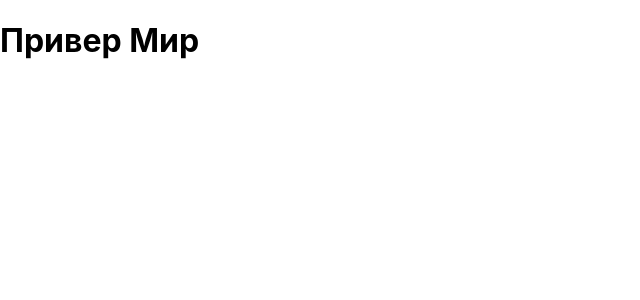
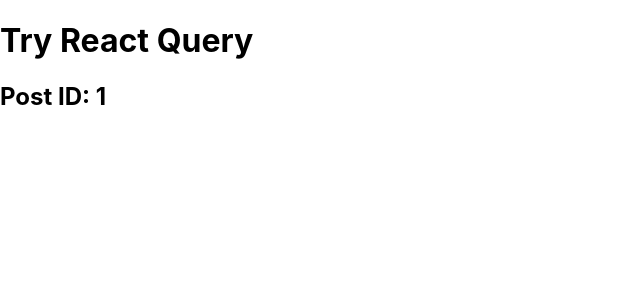
Before and after one commit to mukhindev/try-react-query, a React (Create React App) app: page /posts/1 in a window 1280 px wide. Shown: the top 300 px of the page, without its empty margins (0-640 px from the left). Built offline with nearby package versions, Linux system fonts and the light colour scheme.

Commit message:
add router

```diff
--- a/package.json
+++ b/package.json
@@ -8,6 +8,7 @@
     "@testing-library/user-event": "^12.6.0",
     "react": "^17.0.1",
     "react-dom": "^17.0.1",
+    "react-router-dom": "^5.2.0",
     "react-scripts": "4.0.1",
     "web-vitals": "^0.2.4"
   },
@@ -22,7 +23,9 @@
       "react-app/jest"
     ],
     "rules": {
-      "import/prefer-default-export": "off"
+      "import/prefer-default-export": "off",
+      "no-extra-boolean-cast": "off",
+      "prefer-template": "off"
     }
   },
   "browserslist": {
--- a/src/components/App/App.js
+++ b/src/components/App/App.js
@@ -1,9 +1,23 @@
 import './App.css';
+import { Switch, Route, Redirect } from 'react-router-dom';
+import Posts from '../Posts/Posts';
+import Post from '../Post/Post';
 
 function App() {
   return (
     <div className="app">
-      <h1>Привер Мир</h1>
+      <h1>Try React Query</h1>
+      <Switch>
+        <Route path="/posts" exact>
+          <Posts />
+        </Route>
+        <Route path="/posts/:id">
+          <Post />
+        </Route>
+        <Route path="/*">
+          <Redirect to="/posts" />
+        </Route>
+      </Switch>
     </div>
   );
 }
--- /dev/null
+++ b/src/components/Post/Post.js
@@ -0,0 +1,13 @@
+import { useParams } from 'react-router-dom';
+
+const Posts = (props) => {
+  const { id } = useParams();
+
+  return (
+    <div className="">
+      <h2>Post ID: { id }</h2>
+    </div>
+  );
+};
+
+export default Posts;
--- /dev/null
+++ b/src/components/Posts/Posts.js
@@ -0,0 +1,7 @@
+const Posts = (props) => (
+  <div className="">
+    <h2>Posts</h2>
+  </div>
+);
+
+export default Posts;
--- a/src/index.js
+++ b/src/index.js
@@ -1,11 +1,14 @@
 import React from 'react';
 import ReactDOM from 'react-dom';
+import { BrowserRouter } from 'react-router-dom';
+import App from './components/App/App';
 import './index.css';
-import App from './components/App/App';
 
 ReactDOM.render(
   <React.StrictMode>
-    <App />
+    <BrowserRouter basename={process.env.PUBLIC_URL}>
+      <App />
+    </BrowserRouter>
   </React.StrictMode>,
   document.getElementById('root'),
 );
--- /dev/null
+++ b/src/react-app-env.d.ts
@@ -0,0 +1 @@
+/// <reference types="react-scripts" />
```
Also changed, not shown: src/components/Post/Post.css (added), src/components/Posts/Posts.css (added), 1 other file (tests, documents, lock files or other folders).
